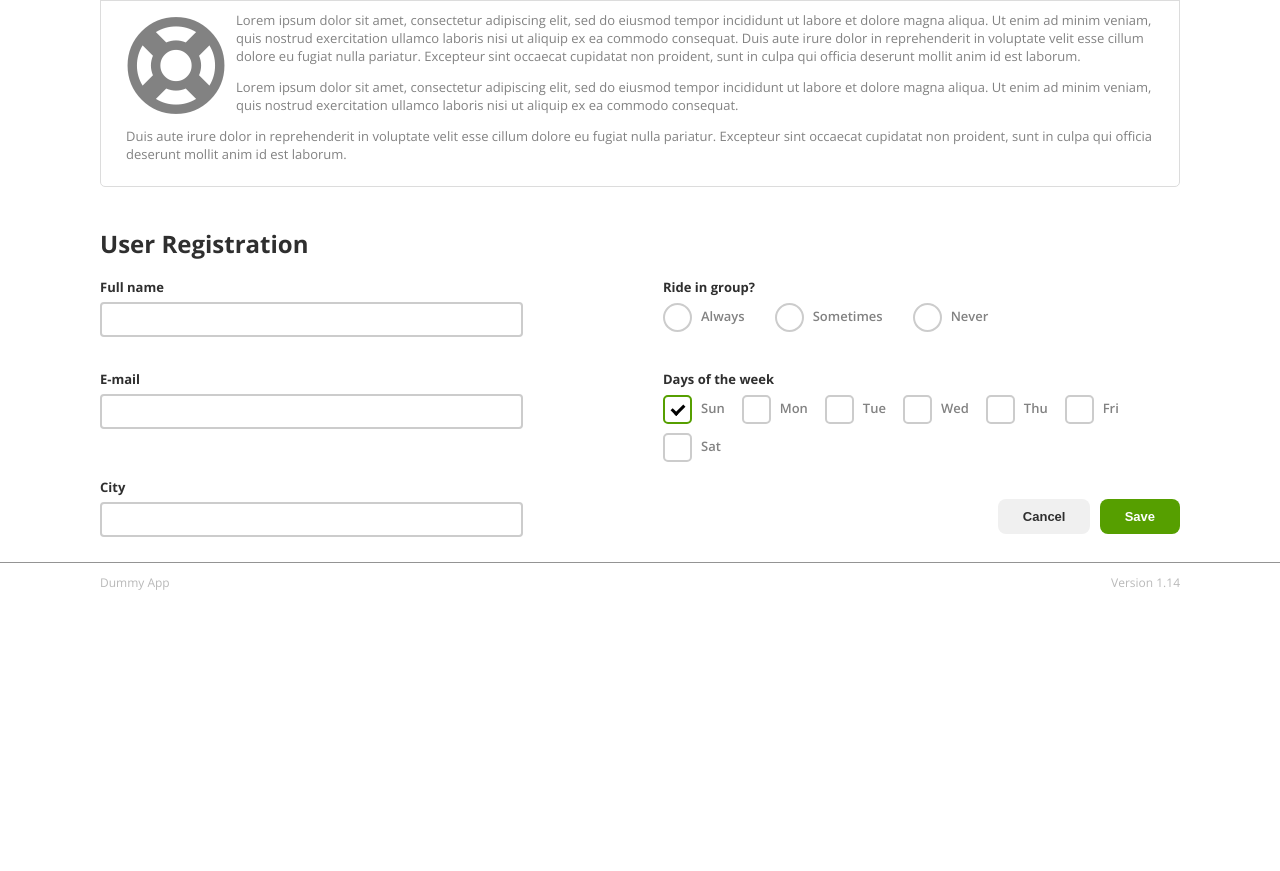
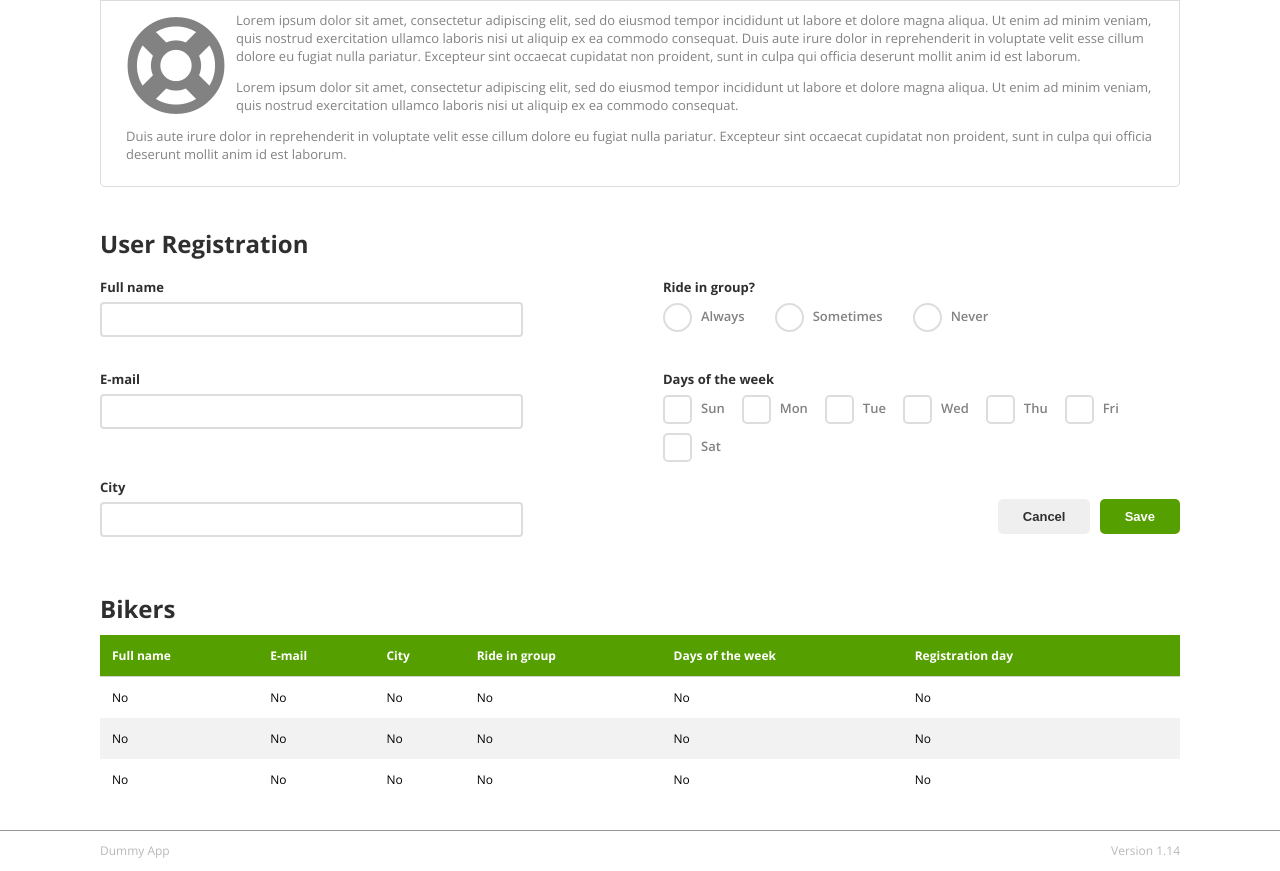
Before and after one commit to alielkhateeb/dummy-project, a website: page views/home.html in a window 1280 px wide. Shown: the part 288-1159 px from the top of the page. Before the commit the page ends 891 px from the top, so only its background shows below. Drawn offline with nearby package versions, Linux system fonts and the light colour scheme.

Commit message:
Implemented html and css for the bikers table

```diff
--- a/assets/less/_variables.less
+++ b/assets/less/_variables.less
@@ -23,9 +23,10 @@
 @help-panel-icon-color: #999999;
 @help-panel-text-color: #828282;
 
-@form-title-color: #2f2f2f;
-@form-label-color: @form-title-color;
-@form-input-border-color: #ccc;
+@panel-title-color: #2f2f2f;
+
+@form-label-color: @panel-title-color;
+@form-input-border-color: #ddd;
 @form-input-border-color-hover: @main-color;
 @form-input-instructions-color: #ccc;
 @form-input-radio-label-color: #828282;
@@ -34,10 +35,17 @@
 @form-input-checkbox-label-color: @form-input-radio-label-color;
 @form-input-checkbox-square-bg: @form-input-radio-circle-bg-color;
 @form-input-checkbox-tick-color: @form-input-radio-circle-selected;
-@form-button-default-bg-color: #F0F0F0;
+@form-button-default-bg-color: #F1F1F1;
 @form-button-default-text-color: @form-label-color;
 @form-button-success-bg-color: @main-color;
 @form-button-success-text-color: white;
+
+@bikers-table-header-bg-color: @main-color;
+@bikers-table-header-text-color: white;
+@bikers-table-header-border-bottom-color: lightgrey;
+@bikers-table-even-row-bg-color:#f2f2f2;
+@bikers-table-row-hover: #C5DFBC;
+@bikers-table-delete-icon-hover-color: red;
 
 @footer-height: 40px;
 @footer-bg-color: white;
--- /dev/null
+++ b/assets/less/body/bikers-panel.less
@@ -0,0 +1,67 @@
+@import "../_variables";
+
+#bikers-panel {
+    margin: 30px 100px;
+
+    .panel-title {
+        font-size: 24px;
+        color: @panel-title-color;
+        font-weight: bold;
+        margin-bottom: 10px;
+    }
+
+    .panel-body {
+        #bikers-table {
+            width: 100%;
+            border-collapse: collapse;
+            font-size: 12px;
+
+            td, th {
+                padding: 12px;
+            }
+            thead {
+                tr {
+                    border-bottom: 1px solid @bikers-table-header-border-bottom-color;
+
+                    th {
+                        text-align: left;
+                        background: @bikers-table-header-bg-color;
+                        color: @bikers-table-header-text-color;
+                    }
+                }
+            }
+
+            tbody {
+                tr {
+                    cursor: pointer;
+
+                    &:nth-child(even) {
+                        background-color: @bikers-table-even-row-bg-color;
+                    }
+
+                    &:hover {
+                        background: @bikers-table-row-hover;
+                        td.actions {
+                            .delete-icon {
+                                visibility: visible;
+                            }
+                        }
+                    }
+
+                    td {
+                        &.actions {
+                            width: 20px;
+                            .delete-icon {
+                                visibility: hidden;
+
+                                &:hover {
+                                    color: @bikers-table-delete-icon-hover-color;
+                                }
+                            }
+                        }
+                    }
+                }
+            }
+        }
+    }
+}
--- a/assets/less/body/section.less
+++ b/assets/less/body/section.less
@@ -3,5 +3,7 @@ section {
 
     @import "help-panel";
 
-    @import "user-registration-panel";
+    @import "user-registration-panel/user-registration-panel";
+
+    @import "bikers-panel";
 }
--- a/assets/less/body/top-panel.less
+++ b/assets/less/body/top-panel.less
@@ -41,6 +41,8 @@
 
         &.right-side {
             float: right;
+            padding-right: 0;
+
             .item-icon {
                 color: @top-panel-item-icon-color-right;
             }
--- a/assets/less/body/user-registration-panel.less
+++ /dev/null
@@ -1,66 +0,0 @@
-@import "../_variables";
-
-#user-registration-panel {
-    padding: 0 100px;
-
-    .form-title {
-        font-size: 24px;
-        color: @form-title-color;
-        font-weight: bold;
-        margin-bottom: 10px;
-    }
-
-    .form-body {
-        .row {
-            display: flex;
-
-            .form-input {
-                flex: 55%;
-                margin: 5px 0;
-
-                // Left column (First element in row)
-                &:first-of-type {
-                    margin-right: 140px;
-                    flex: 45%;
-                }
-
-                .form-label {
-                    color: @form-label-color;
-                    font-size: 13px;
-                    font-weight: bold;
-                }
-
-                @import "form-input-text";
-
-                @import "form-input-radio";
-
-                @import "form-input-checkbox";
-
-                &.actions {
-                    text-align: right;
-                    align-self: center;
-
-                    button {
-                        border: none;
-                        padding: 10px 25px;
-                        text-align: center;
-                        text-decoration: none;
-                        display: inline-block;
-                        font-size: 13px;
-                        font-weight: bold;
-                        background-color: @form-button-default-bg-color;
-                        color: @form-button-default-text-color;
-                        border-radius: 8px;
-                        outline: none;
-                        margin-left: 5px;
-
-                        &.success {
-                            background-color: @form-button-success-bg-color;
-                            color: @form-button-success-text-color;
-                        }
-                    }
-                }
-            }
-        }
-    }
-}
--- /dev/null
+++ b/assets/less/body/user-registration-panel/form-actions.less
@@ -0,0 +1,23 @@
+&.actions {
+    text-align: right;
+    align-self: center;
+
+    button {
+        border: none;
+        padding: 10px 25px;
+        text-align: center;
+        text-decoration: none;
+        display: inline-block;
+        font-size: 13px;
+        font-weight: bold;
+        color: @form-button-default-text-color;
+        border-radius: 5px;
+        outline: none;
+        margin-left: 5px;
+
+        &.success {
+            background-color: @form-button-success-bg-color;
+            color: @form-button-success-text-color;
+        }
+    }
+}
--- a/assets/less/body/form-input-checkbox.less
+++ b/assets/less/body/user-registration-panel/form-input-checkbox.less
@@ -1,4 +1,4 @@
-@import "../_variables";
+@import "../../_variables";
 
 .checkbox-input {
     .checkbox-label {
--- a/assets/less/body/form-input-radio.less
+++ b/assets/less/body/user-registration-panel/form-input-radio.less
@@ -1,4 +1,4 @@
-@import "../_variables";
+@import "../../_variables";
 
 .radio-input {
     .radio-label {
--- a/assets/less/body/form-input-text.less
+++ b/assets/less/body/user-registration-panel/form-input-text.less
@@ -1,4 +1,4 @@
-@import "../_variables";
+@import "../../_variables";
 
 .text-input {
     .instructions {
--- /dev/null
+++ b/assets/less/body/user-registration-panel/user-registration-panel.less
@@ -0,0 +1,43 @@
+@import "../../_variables";
+
+#user-registration-panel {
+    margin: 30px 100px;
+
+    .panel-title {
+        font-size: 24px;
+        color: @panel-title-color;
+        font-weight: bold;
+        margin-bottom: 10px;
+    }
+
+    .form-body {
+        .row {
+            display: flex;
+
+            .form-input {
+                flex: 55%;
+                margin: 5px 0;
+
+                // Left column (First element in row)
+                &:first-of-type {
+                    margin-right: 140px;
+                    flex: 45%;
+                }
+
+                .form-label {
+                    color: @form-label-color;
+                    font-size: 13px;
+                    font-weight: bold;
+                }
+
+                @import "form-input-text";
+
+                @import "form-input-radio";
+
+                @import "form-input-checkbox";
+
+                @import "form-actions";
+            }
+        }
+    }
+}
--- a/views/home.html
+++ b/views/home.html
@@ -113,7 +113,7 @@
             </div>
 
             <div id="user-registration-panel">
-                <div class="form-title">
+                <div class="panel-title">
                     User Registration
                 </div>
                 <div class="form-body">
@@ -164,7 +164,7 @@
                                 </label>
                                 <div class="checkbox-input">
                                     <label class="checkbox-label">Sun
-                                        <input type="checkbox" checked="checked">
+                                        <input type="checkbox">
                                         <span class="check-mark"></span>
                                     </label>
                                     <label class="checkbox-label">Mon
@@ -212,6 +212,55 @@
                     </form>
                 </div>
             </div>
+            <div id="bikers-panel">
+                <div class="panel-title">
+                    Bikers
+                </div>
+                <div class="panel-body">
+                    <table id="bikers-table">
+                        <thead>
+                            <tr>
+                                <th>Full name</th>
+                                <th>E-mail</th>
+                                <th>City</th>
+                                <th>Ride in group</th>
+                                <th>Days of the week</th>
+                                <th>Registration day</th>
+                                <th></th>
+                            </tr>
+                        </thead>
+                        <tbody>
+                            <tr>
+                                <td>No</td>
+                                <td>No</td>
+                                <td>No</td>
+                                <td>No</td>
+                                <td>No</td>
+                                <td>No</td>
+                                <td class="actions"><i class="delete-icon far fa-trash-alt"></i></td>
+                            </tr>
+                            <tr>
+                                <td>No</td>
+                                <td>No</td>
+                                <td>No</td>
+                                <td>No</td>
+                                <td>No</td>
+                                <td>No</td>
+                                <td class="actions"><i class="delete-icon far fa-trash-alt"></i></td>
+                            </tr>
+                            <tr>
+                                <td>No</td>
+                                <td>No</td>
+                                <td>No</td>
+                                <td>No</td>
+                                <td>No</td>
+                                <td>No</td>
+                                <td class="actions"><i class="delete-icon far fa-trash-alt"></i></td>
+                            </tr>
+                        </tbody>
+                    </table>
+                </div>
+            </div>
         </section>
         <footer>
             <span id="footer-title">Dummy App</span>
```
Also changed, not shown: public/css/app.css.
